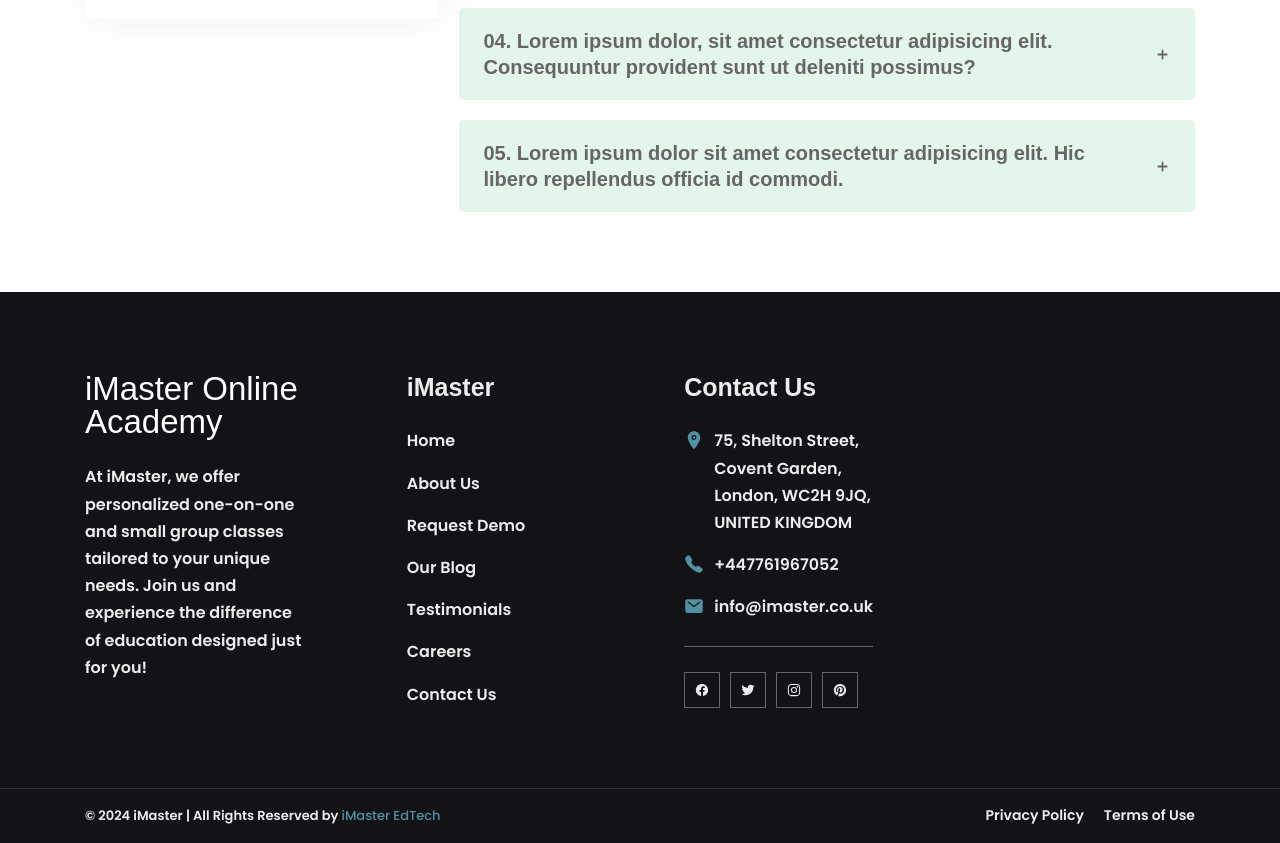
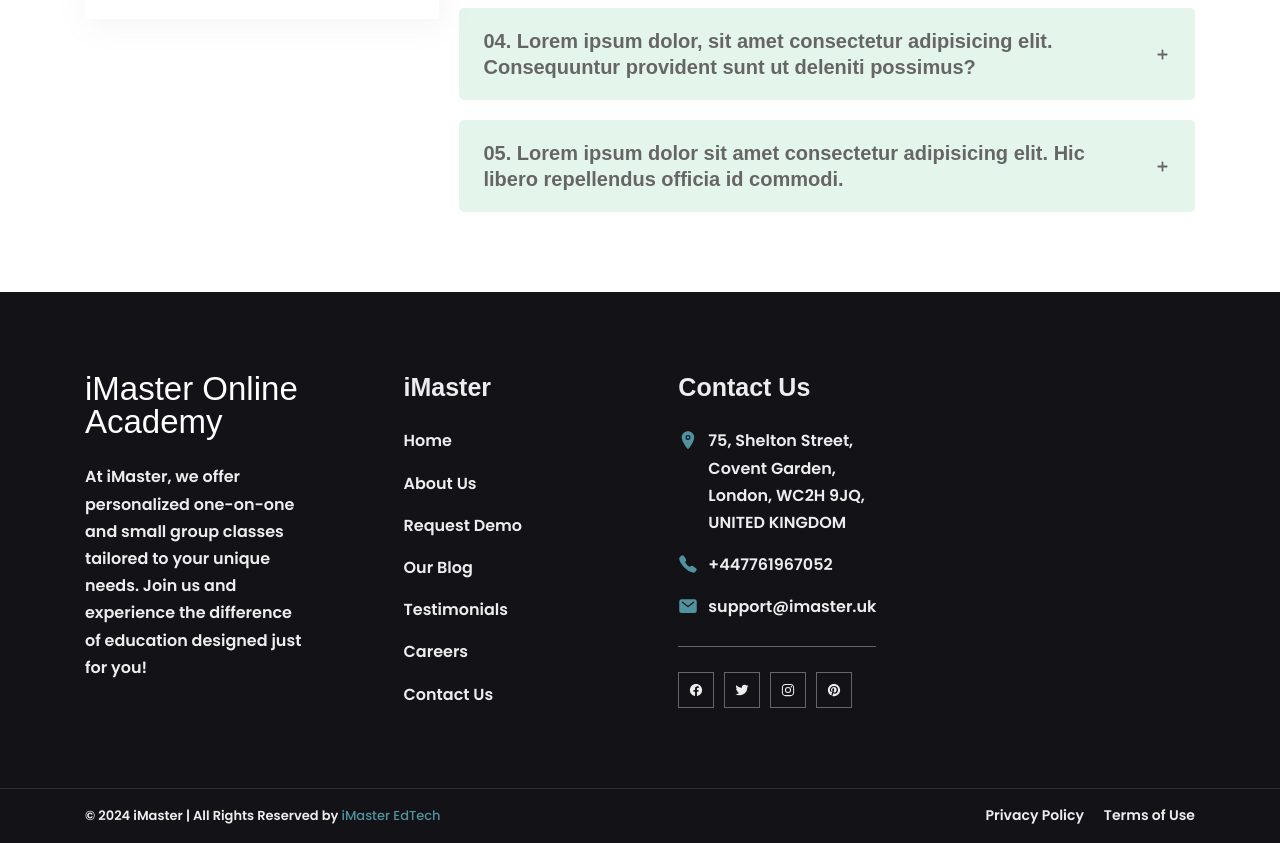
Before and after one commit to Safu1312/imas, a plain HTML site: page about.html in a window 1280 px wide. Shown: the part 2065-2908 px from the top of the page. Drawn offline with nearby package versions, Linux system fonts and the light colour scheme; a web font is replaced by a local one.

Commit message:
footer number

```diff
--- a/about.html
+++ b/about.html
@@ -558,7 +558,7 @@
           <li class="footer-item">
             <ion-icon name="mail" aria-hidden="true"></ion-icon>
 
-            <a href="mailto:info@hoolix.com" class="contact-link">info@imaster.co.uk</a>
+            <a href="mailto:info@hoolix.com" class="contact-link">support@imaster.uk</a>
           </li>
 
           <li class="footer-item">
```
Also changed, not shown: blog.html (+1 -1 lines), careers.html (+1 -1 lines), contact.html (+1 -1 lines), loginhome.html (+1 -1 lines), requestdemo.html (+1 -1 lines), testimonial.html (+1 -1 lines).
